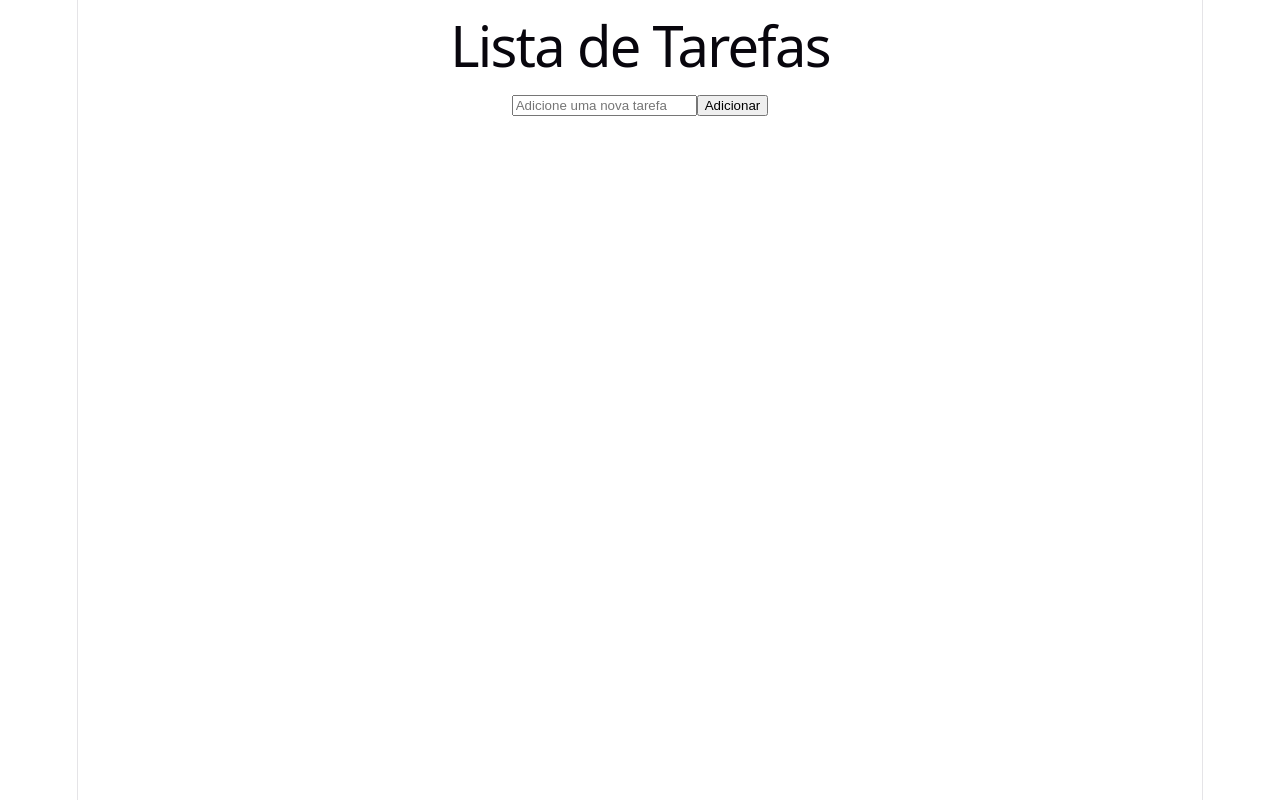
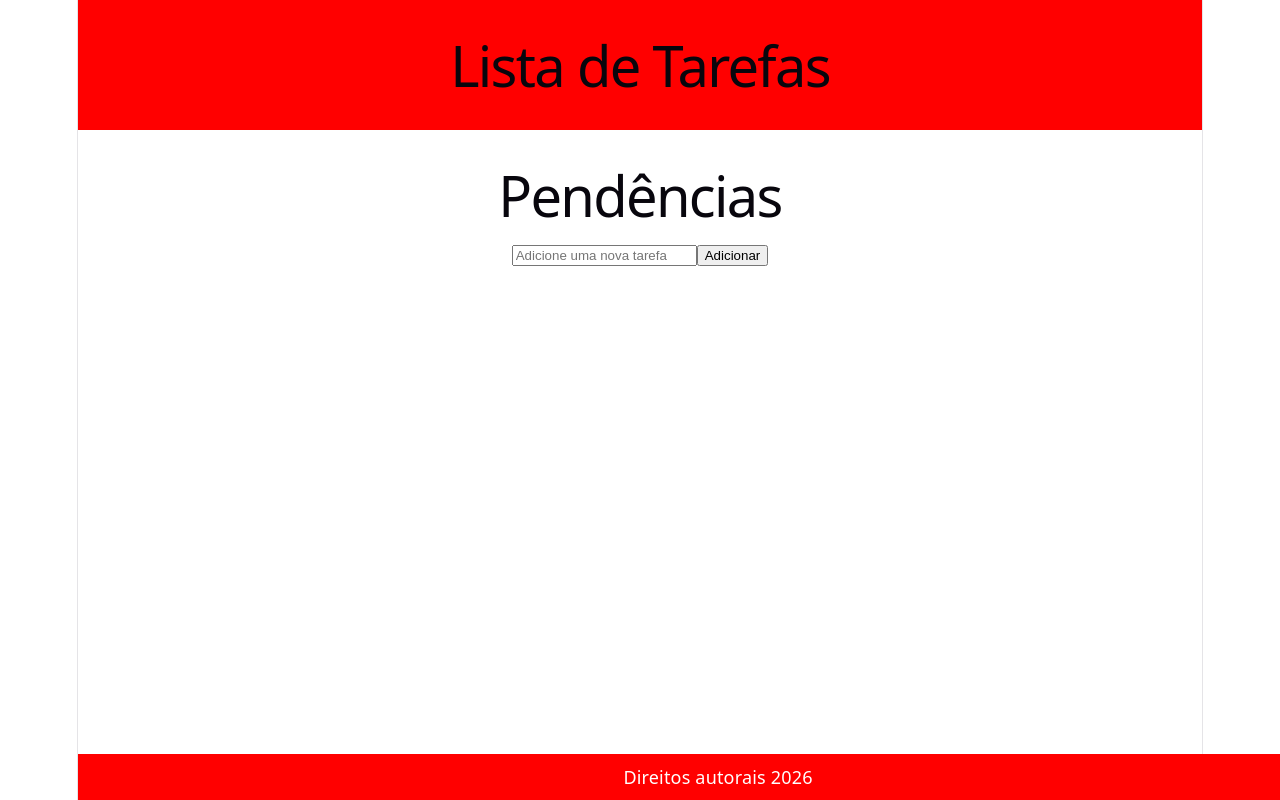
Before and after one commit to Nat250/Projeto-FIAP-Fase-3-Tentativa-2, a React (Vite) app in the folder projetofase3/: page / in a window 1280 px wide. Built offline with nearby package versions, Linux system fonts and the light colour scheme.

Commit message:
Header, Footer, MainContent Criados

```diff
--- a/projetofase3/src/App.tsx
+++ b/projetofase3/src/App.tsx
@@ -1,6 +1,10 @@
 import { useState } from 'react';
+import Header from './components/Header/Header';
+import Footer from './components/Footer/Footer';
+import MainContent from './components/MainContent/MainContent';
 import TaskList from './components/TaskList/TaskList';
 import AddTask from './components/AddTask/AddTask';
+import './App.css'
 
 interface Task {
   id: number;
@@ -15,9 +19,13 @@ function App(){
 
   return (
     <div className = "app-container">
-      <h1>Lista de Tarefas</h1>
+    <Header/>
+    <MainContent>
+      <h1>Pendências</h1>
       <AddTask onAddTask = {addTask} />
       <TaskList tasks = {tasks} />
+    </MainContent>
+    <Footer />
     </div>
   );
 }
--- /dev/null
+++ b/projetofase3/src/components/Footer/Footer.css
@@ -0,0 +1,9 @@
+.footer {
+    background-color: red;
+    color: white;
+    text-align: center;
+    padding: 10px 0;
+    position: fixed;
+    bottom: 0;
+    width: 100%;
+}
--- /dev/null
+++ b/projetofase3/src/components/Footer/Footer.tsx
@@ -0,0 +1,12 @@
+import React from "react";
+import './Footer.css';
+
+const Footer: React.FC = () => {
+    return (
+        <footer className="footer">
+            <p>Direitos autorais 2026</p>
+        </footer>
+    );
+};
+
+export default Footer;
--- /dev/null
+++ b/projetofase3/src/components/Header/Header.css
@@ -0,0 +1,11 @@
+.header {
+    display: flex;
+    background-color: red;
+    color: white;
+    justify-content: center;
+    padding: 20px;
+}
+
+h1 {
+    text-align: center;
+}
--- /dev/null
+++ b/projetofase3/src/components/Header/Header.tsx
@@ -0,0 +1,12 @@
+import React from 'react';
+import './Header.css';
+
+const Header: React.FC = () => {
+    return (
+        <header className="header">
+            <h1>Lista de Tarefas</h1>
+        </header>
+    );
+};
+
+export default Header;
--- /dev/null
+++ b/projetofase3/src/components/MainContent/MainContent.css
@@ -0,0 +1,8 @@
+.main-content {
+    flex: 1;
+    display: flex;
+    flex-direction: column;
+    justify-content: center;
+    padding: 20px;
+    align-items: center;
+}
--- /dev/null
+++ b/projetofase3/src/components/MainContent/MainContent.tsx
@@ -0,0 +1,12 @@
+import React from "react";
+import './MainContent.css';
+
+const MainContent: React.FC<{children: React.ReactNode}> = ({children}) => {
+    return (
+        <main className="main-content">
+            {children}
+        </main>
+    );
+};
+
+export default MainContent;
```
